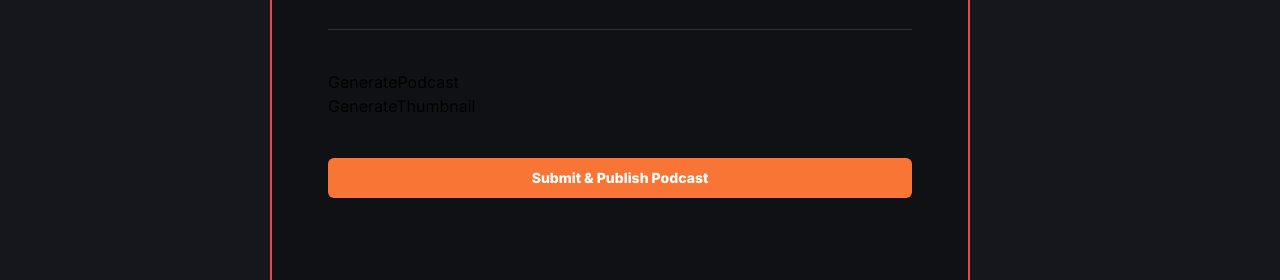
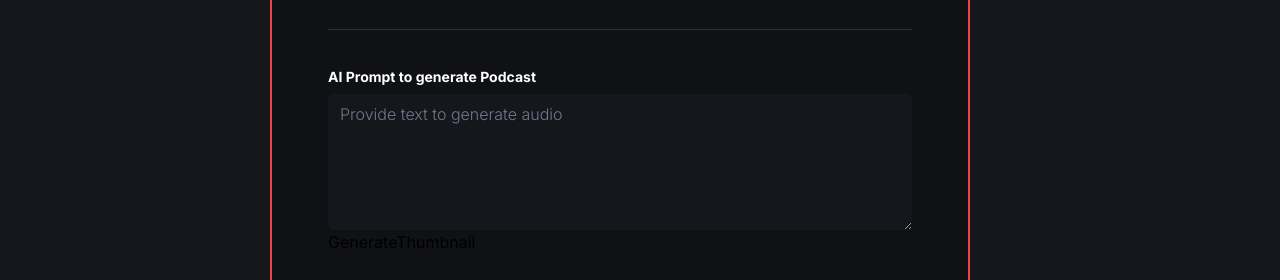
Before and after one commit to lewis-worsley/podcastr, a Next.js app: page /create-podcast in a window 1280 px wide. Shown: the part 439-719 px from the top of the page. Built offline with nearby package versions, Linux system fonts and the light colour scheme; no server answers.

Commit message:
wip: adds AI Prompt textarea

```diff
--- a/components/GeneratePodcast.tsx
+++ b/components/GeneratePodcast.tsx
@@ -1,5 +1,7 @@
 import { GeneratePodcastProps } from '@/types'
 import React from 'react'
+import { Label } from './ui/label'
+import { Textarea } from './ui/textarea'
 
 const GeneratePodcast = ({
     setAudioStorageId,
@@ -11,7 +13,20 @@ const GeneratePodcast = ({
     setAudioDuration,
 }: GeneratePodcastProps) => {
     return (
-        <div>GeneratePodcast</div>
+        <div>
+            <div className='flex flex-col gap-2.5'>
+                <Label className='text-16 font-bold text-white-1'>
+                    AI Prompt to generate Podcast
+                </Label>
+                <Textarea
+                    className='input-class font-light focus-visible:ring-offset-orange-1'
+                    placeholder='Provide text to generate audio'
+                    rows={5}
+                    value={voicePrompt}
+                    onChange={(e) => setVoicePrompt(e.target.value)}
+                />
+            </div>
+        </div>
     )
 }
 
```
